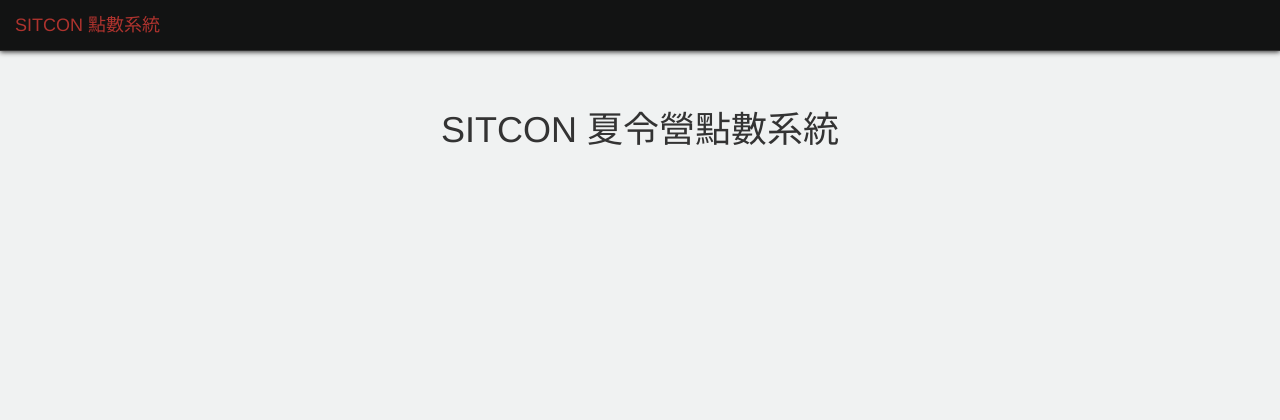
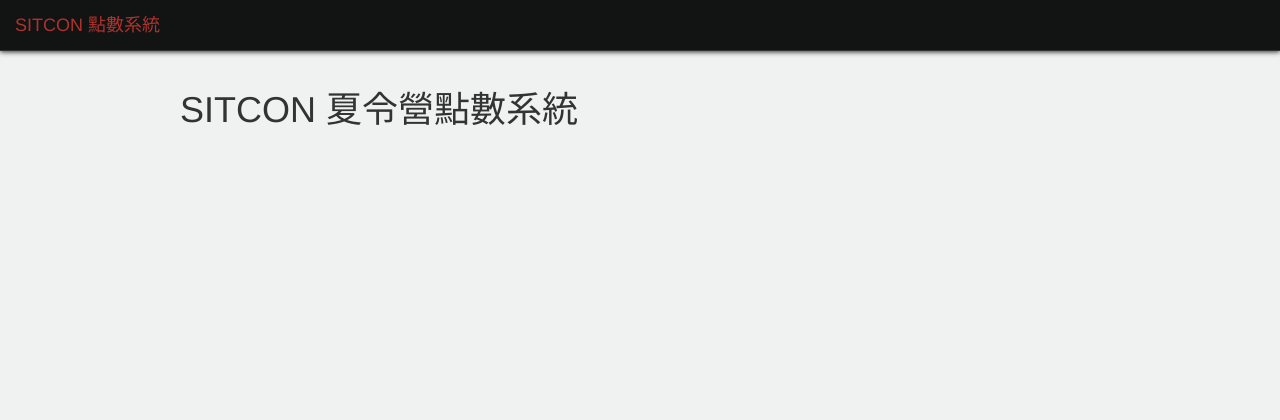
Before and after one commit to sitcon-tw/arcane, a Django app: page / in a window 1280 px wide. Shown: the top 420 px of the page. Run offline with Django 3.2, Linux system fonts and the light colour scheme; some libraries are stand-ins or nearby versions.

Commit message:
RWD Fix !

```diff
--- a/app/templates/base.html
+++ b/app/templates/base.html
@@ -16,14 +16,19 @@
     <link rel="stylesheet" href="{% static 'css/global.css' %}" />
  </head>
   <body>
-    <div>
-    {% include "topbar.html" %}
+
+    <div id="header">
+        <div class="container">
+            {% include "topbar.html" %}
+        </div>
     </div>
-    <div id="wrap">
 
-    <div id="divblock">
-    {% block content %}
-    </div>
+
+    <div class="container">
+        <div class="col-lg-1"></div>
+        <div class="col-lg-10">
+        <div id="divblock">{% block content %}</div></div>
+        <div class="col-lg-1"><div>
     </div>
     <div>
     {% endblock %}
--- a/assets/css/global.css
+++ b/assets/css/global.css
@@ -1,6 +1,6 @@
 body {
   background-color: #f0f2f2;
-
+  height=100%;
 }
 .navbar-default {
   background-color: #121313;
@@ -63,13 +63,6 @@
   }
 }
 #divblock {
+  font-size: 20px;
   margin-top: 90px;
-  float: left;
-  position: relative;
-  left: -50%;
-}
-#wrap {
-    float: left;
-    position: relative;
-    left: 50%;
-        }
+  float: center;}
```
